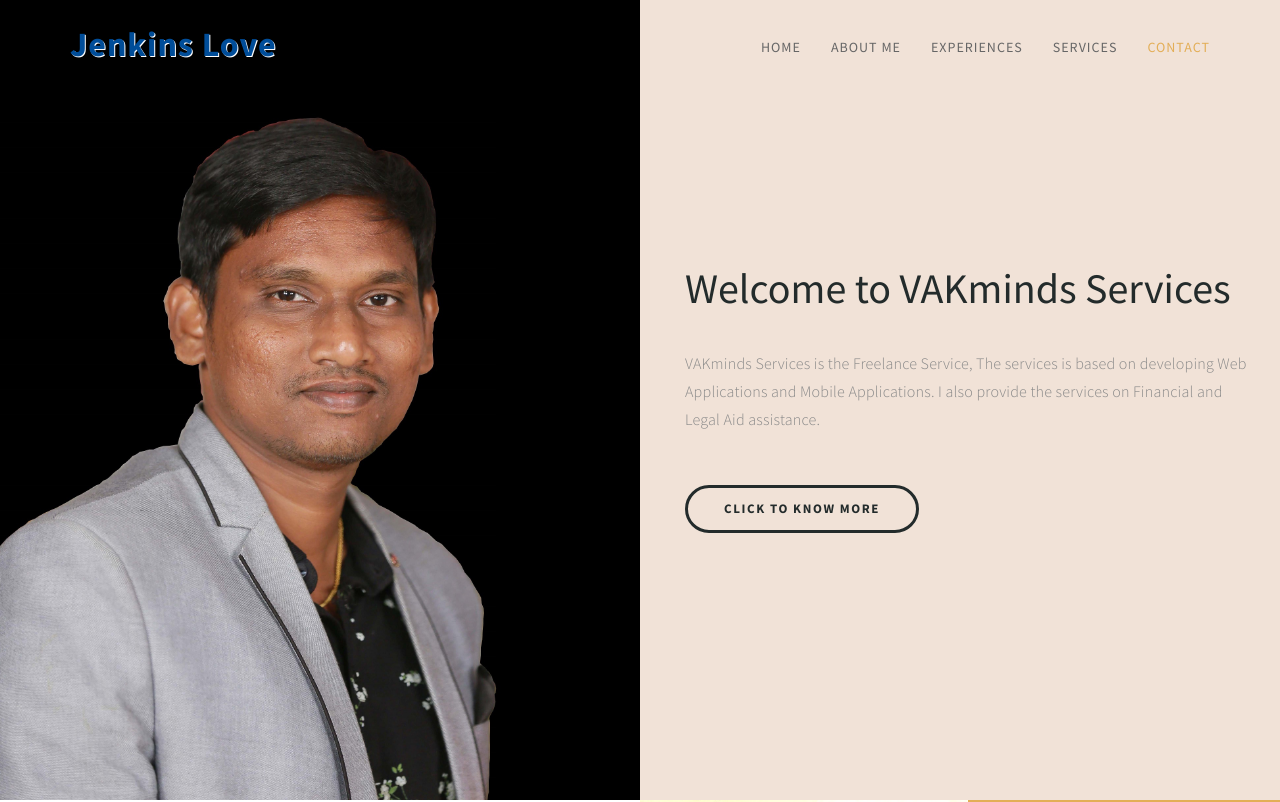
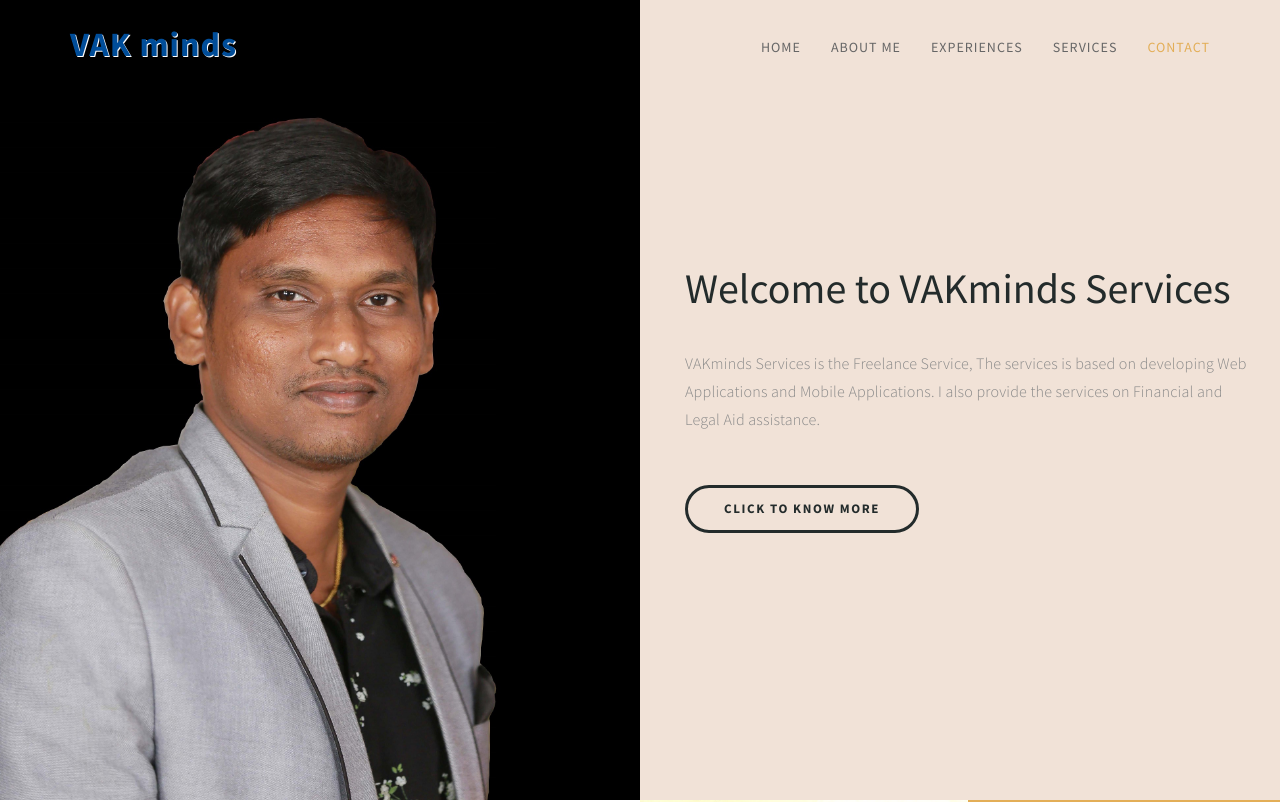
Before and after one commit to venkatkak/vakminds, a plain HTML site: page index.html in a window 1280 px wide. Shown: the top 802 px of the page. Drawn offline with Linux system fonts and the light colour scheme.

Commit message:
Update vakminds

```diff
--- a/index.html
+++ b/index.html
@@ -46,7 +46,7 @@ http://www.templatemo.com/tm-498-stimulus
                     <span class="icon icon-bar"></span>
                     <span class="icon icon-bar"></span>
                </button>
-               <a href="#" class="navbar-brand">Jenkins Love</a>
+               <a href="#" class="navbar-brand">VAK minds</a>
           </div>
 
           <div class="collapse navbar-collapse">
```
